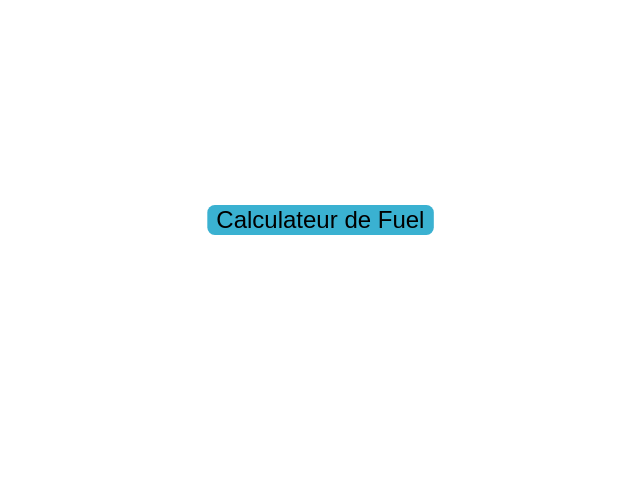
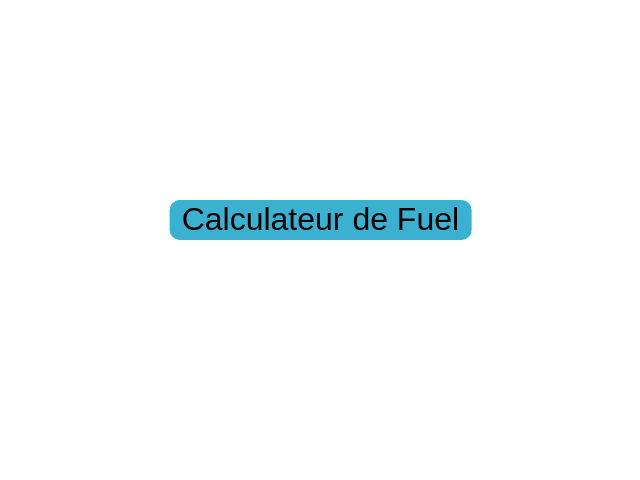
Before and after one commit to LucasDANQUIGNY/LucasDANQUIGNY.github.io, a PHP site: page / in a window 1280 px wide. Shown: the part 188-668 px from the top of the page, without its empty margins (320-960 px from the left). Run offline with PHP 8.4, Linux system fonts and the light colour scheme.

Commit message:
13/06/2024

```diff
--- a/style.css
+++ b/style.css
@@ -5,7 +5,7 @@
     cursor: pointer;
     font-size: 16px;
     border: none;
-    transform: scale(1.5);
+    scale: 200%;
 }
 
 .buttons:hover {
```
